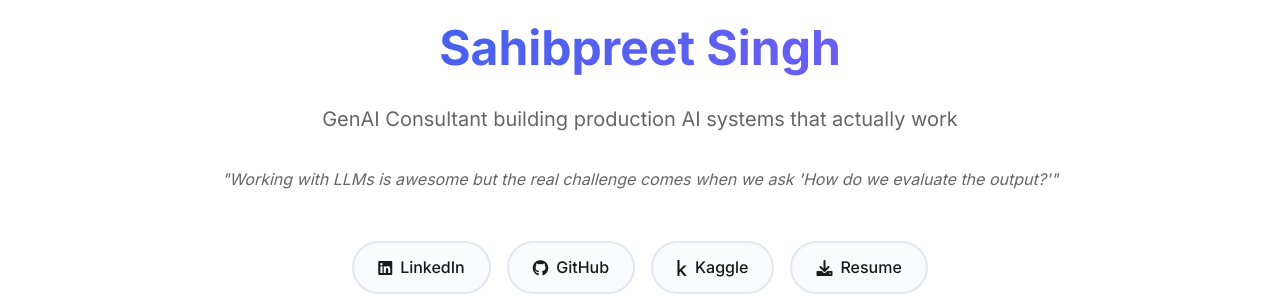
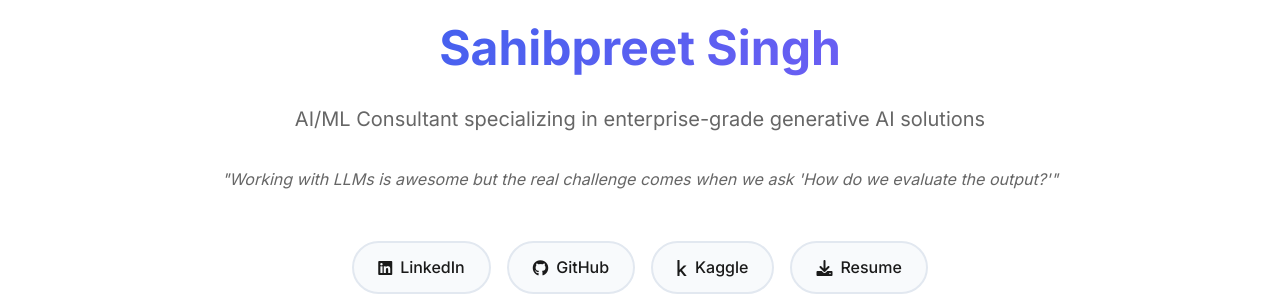
Before and after one commit to sahibpreetsingh12/sahibpreetsingh12.github.io, a Jekyll site: the page built from index.html, in a window 1280 px wide and 900 px high. Shown: the part 125-425 px from the top of the window. Built offline with Jekyll 4.4.1, drawn with Linux system fonts in a browser that asks for light colours.

Commit message:
line changed

```diff
--- a/_config.yml
+++ b/_config.yml
@@ -58,7 +58,7 @@
 #   - assets
 # Site settings
 title: "Sahibpreet Singh"
-description: "GenAI Consultant building production AI systems that actually work"
+description: "AI/ML Consultant specializing in enterprise-grade generative AI solutions"
 url: "https://sahibpreetsingh12.github.io"
 baseurl: ""         # keep empty for USERNAME.github.io
 timezone: Asia/Kolkata
--- a/_layouts/post.html
+++ b/_layouts/post.html
@@ -399,7 +399,7 @@
                 <div class="author-info">
                     <div>
                         <h3>Sahibpreet Singh</h3>
-                        <p>GenAI Consultant building production AI systems that actually work</p>
+                        <p>AI/ML Consultant specializing in enterprise-grade generative AI solutions</p>
                     </div>
                 </div>
 
--- a/index.html
+++ b/index.html
@@ -591,7 +591,7 @@ title: "Sahibpreet Singh - GenAI Consultant & ML Systems Engineer"
     <section class="hero">
         <div class="container">
             <h1 class="fade-in">Sahibpreet Singh</h1>
-            <p class="subtitle fade-in">GenAI Consultant building production AI systems that actually work</p>
+            <p class="subtitle fade-in">AI/ML Consultant specializing in enterprise-grade generative AI solutions</p>
             <p class="tagline fade-in">"Working with LLMs is awesome but the real challenge comes when we ask 'How do we evaluate the output?'"</p>
 
             <div class="badges fade-in">
--- a/system_stats_cache.json
+++ b/system_stats_cache.json
@@ -1,7 +1,7 @@
 {
-  "timestamp": "2025-08-17T23:35:50.340945",
+  "timestamp": "2025-08-21T17:00:24.606750",
   "gpu_temp": 72,
-  "memory_usage": 2.8,
-  "cpu_usage": 3.0,
+  "memory_usage": 3.0,
+  "cpu_usage": 41.5,
   "training_progress": 87
 }
```
